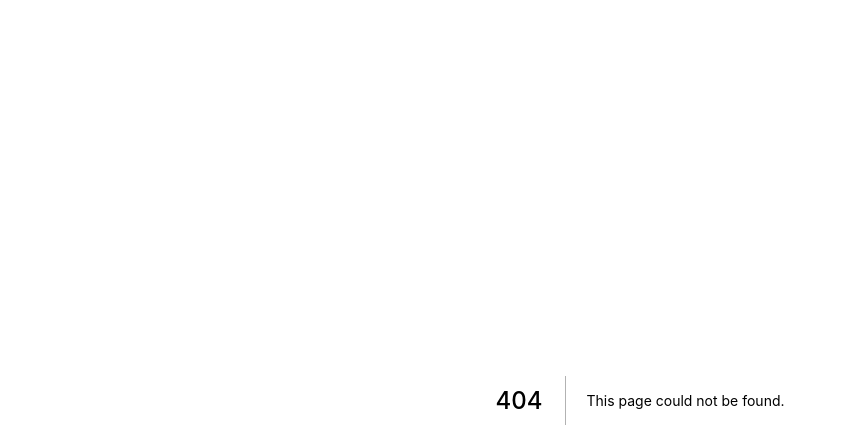
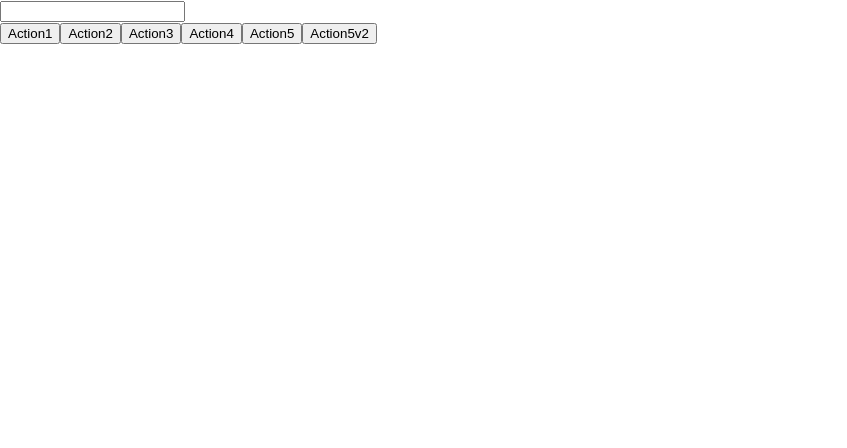
Before and after one commit to filipesouza2000/react-curso, a Next.js app: page /basicos/botao in a window 1280 px wide. Before the commit this address had no page. Shown: the top 448 px of the page, without its empty margins (0-847 px from the left). Built offline with nearby package versions, Linux system fonts and the light colour scheme.

Commit message:
39- Chamada de função via evento

```diff
--- /dev/null
+++ b/pages/basicos/botao.jsx
@@ -0,0 +1,38 @@
+//39- Chamada de função via evento
+function action1(){//função fora do componente
+    console.log("Action1")
+}
+export default function botao(){
+    function action2(){//função dentro do componente
+        console.log("Action2")
+    }
+    function action5(e){//evento como parÂmetro
+        console.log(e)
+    }
+    return(
+        <div>
+            <input type="text"
+            onChange={(e => console.log(e.target.value))}//ao mudar exibe o valor preenchido a cada evento
+            /><br></br>
+
+
+            <button onClick={action1}>Action1</button>
+            <button onClick={action2}>Action2</button>
+            <button onClick={
+                function(){ //função dentro do evento
+                console.log("Action3")
+                      }}>Action3
+            </button>
+            <button onClick={
+                ()=>console.log("Action4")//função arrow
+                }>Action4
+            </button>
+            <button onClick={action5}//referência ao evento
+                >Action5
+            </button>
+            <button onClick={e=>action5(e.altKey)}//passando a propriedade do evento,resultando se foi aplicada a propriedade
+                >Action5v2
+            </button>
+        </div>
+    )
+}
```
